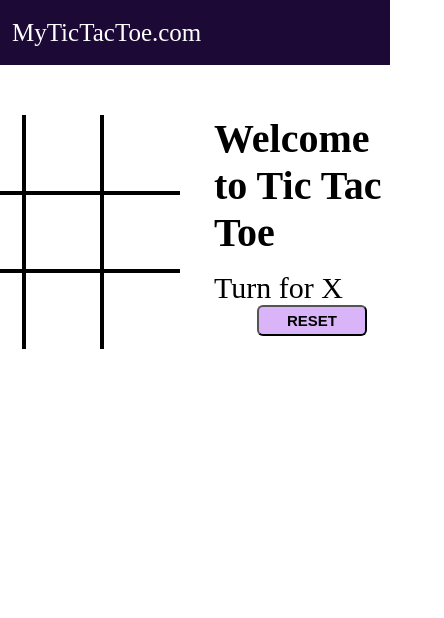
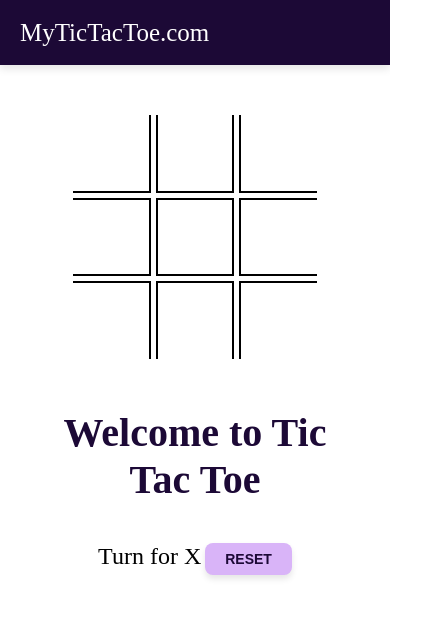
Before and after one commit to anujkalyan/Tic-Tac-Game, a plain HTML site: page main/index.html in a window 390 px wide. Shown: the whole page, 444 px wide, since content can reach past the window. Drawn offline with Linux system fonts and the light colour scheme.

Commit message:
style.css

```diff
--- a/main/style.css
+++ b/main/style.css
@@ -1,109 +1,168 @@
-*{
+/* Reset default margins and paddings */
+* {
     margin: 0;
     padding: 0;
+    box-sizing: border-box;
 }
 
+/* Navigation bar styling */
 nav {
     background-color: rgb(28, 9, 54);
     color: white;
-    height: 65px ;
+    height: 65px;
     font-size: 25px;
     display: flex;
     align-items: center;
-    padding: 0 12px;
-
+    justify-content: space-between;
+    padding: 0 20px;
+    box-shadow: 0 4px 8px rgba(0, 0, 0, 0.1);
 }
 
-nav ul{
+nav ul {
     list-style-type: none;
 }
-.gamecontainer{
-display: flex;
-justify-content: center;
-margin-top: 50px ;
+
+/* Game container */
+.gamecontainer {
+    display: flex;
+    justify-content: center;
+    align-items: center;
+    flex-direction: column;
+    margin-top: 50px;
 }
 
-.container{
+/* Tic Tac Toe grid container */
+.container {
     display: grid;
     grid-template-rows: repeat(3, 10vw);
-    grid-template-columns: repeat(3,10vw);
+    grid-template-columns: repeat(3, 10vw);
+    gap: 5px;
+}
 
-}
-.box{
+/* Grid boxes (cells) */
+.box {
     border: 2px solid black;
     font-size: 8vw;
     cursor: pointer;
     display: flex;
     justify-content: center;
     align-items: center;
+    background-color: white;
+    transition: background-color 0.3s ease, box-shadow 0.3s ease;
 }
 
-.box:hover{
+.box:hover {
     background-color: rgb(245, 233, 248);
+    box-shadow: 0 4px 8px rgba(0, 0, 0, 0.2);
 }
 
-.TB{
-    margin-top: 15px;
+/* Info section */
+.gameinfo {
+    padding: 0 34px;
+    text-align: center;
+    margin-top: 50px;
+    text-align: center;
+
 }
 
-.info{
+
+
+
+.info {
     font-size: 30px;
-    margin-top: 100px;
+    margin-top: 20px;
 }
 
-.gameinfo{
-    padding: 0 34px;
+.gameinfo h1 {
+    font-size: 2.5rem;
+    color: rgb(28, 9, 54);
+    margin-bottom: 20px;
 }
 
-.gameinfo h1{
-    font-size: 2.5rem;
+/* Image box transition */
+.imgbox img {
+    width: 0;
+    transition: width 0.5s ease-in-out;
 }
 
-.imgbox img{
-    width: 0;
-    transition: width is ease-in-out;
-}
-
-.br-0{
+/* Borders removed for cleaner corners */
+.br-0 {
     border-right: 0;
 }
 
-.bl-0{
+.bl-0 {
     border-left: 0;
 }
 
-.bt-0{
+.bt-0 {
     border-top: 0;
 }
 
-.bb-0{
+.bb-0 {
     border-bottom: 0;
 }
 
-#reset{
-
-    margin: 0 43px;
-    padding: 5px 28px;
+/* Reset button styling */
+#reset {
+    margin: 20px 0;
+    padding: 10px 30px;
     background-color: rgb(217, 180, 248);
-    border-radius: 6px;
+    border: none;
+    border-radius: 8px;
     cursor: pointer;
-    font-size: 15px;
-    font-weight: bolder;
+    font-size: 16px;
+    font-weight: bold;
+    color: rgb(28, 9, 54);
+    transition: background-color 0.3s ease;
+    box-shadow: 0 4px 6px rgba(0, 0, 0, 0.1);
 }
 
-@media screen and (max-width: 950px)
-{
-    .gameContainer{
+#reset:hover {
+    background-color: rgb(190, 155, 220);
+}
+
+#reset:active {
+    background-color: rgb(164, 134, 197);
+    box-shadow: none;
+}
+
+/* Media query for mobile responsiveness */
+@media screen and (max-width: 950px) {
+    .gameContainer {
         flex-wrap: wrap;
+        margin-top: 30px;
     }
-    .gameInfo{
-        margin-top: 34px;
+
+    .gameInfo {
+        margin-top: 20px;
     }
-    .gameInfo h1{
-        font-size: 1.5rem;
+
+    .gameInfo h1 {
+        font-size: 1.8rem;
     }
+
+    .info {
+        font-size: 24px;
+    }
+
+    /* Adjust the grid size for smaller screens */
     .container {
         grid-template-rows: repeat(3, 20vw);
         grid-template-columns: repeat(3, 20vw);
     }
+
+    /* Increase box size for better tapping on touch devices */
+    .box {
+        font-size: 16vw;
+    }
+
+    #reset {
+        font-size: 14px;
+        padding: 8px 20px;
+    }
 }
+
+.gameInfo div {
+    margin-top: 10px; /* Adjusts spacing between info and button */
+    text-align: center; /* Keeps the reset button centered */
+}
```
